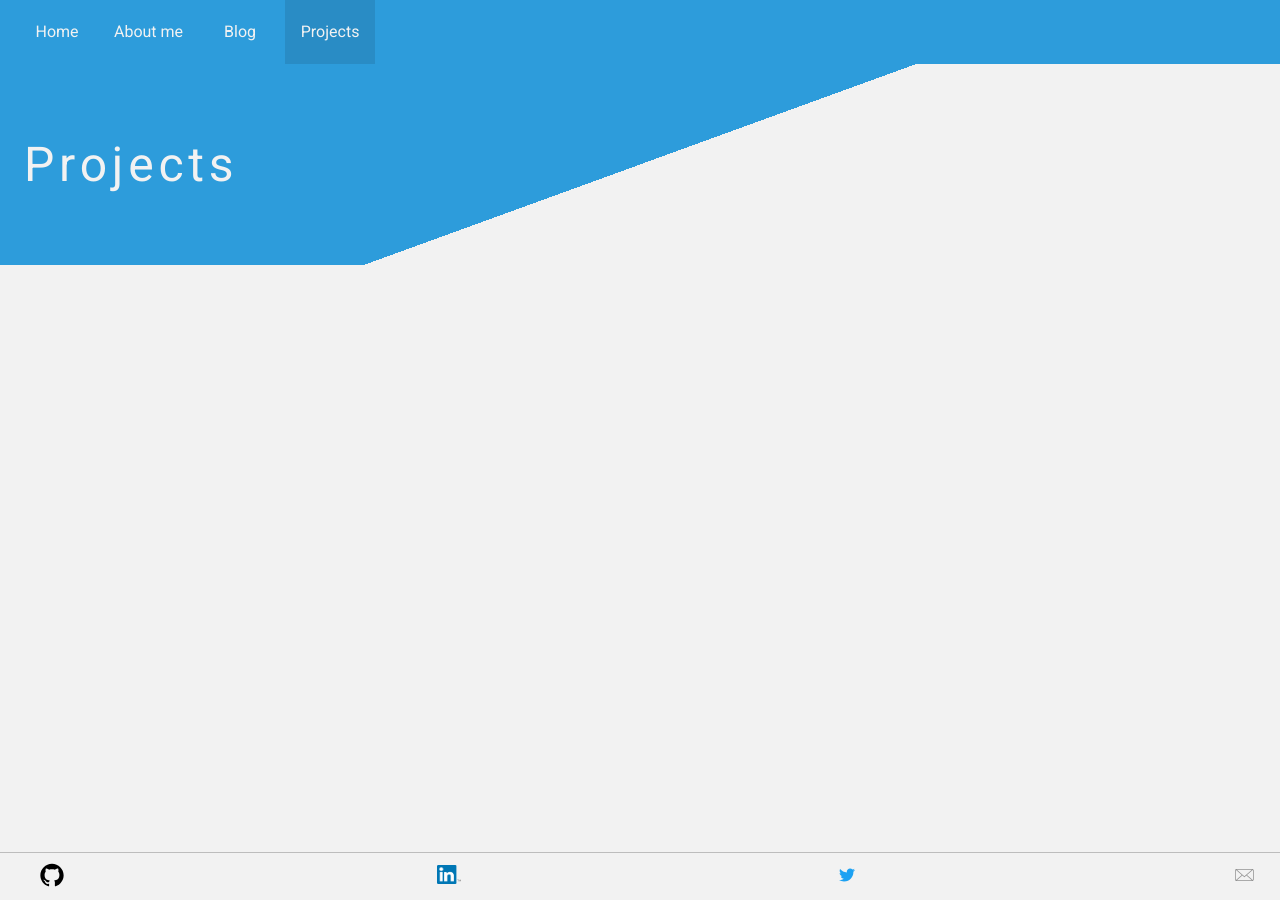
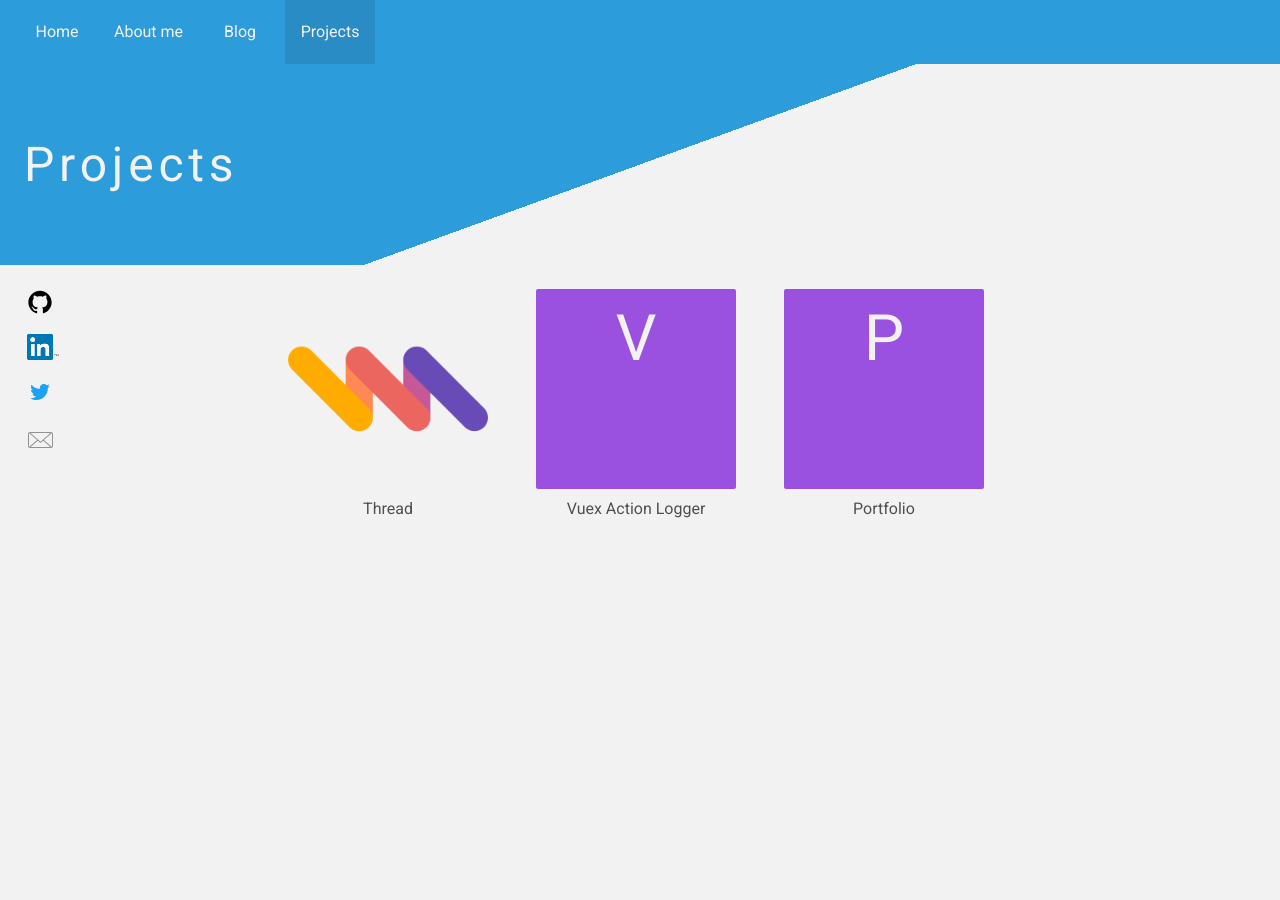
Before and after one commit to Zacharias3690/Portfolio, a Jekyll site: the page built from projects.html, in a window 1280 px wide. Built offline with Jekyll 4.4.1, drawn with Linux system fonts in a browser that asks for light colours.

Commit message:
Projects page

```diff
--- a/_config.yml
+++ b/_config.yml
@@ -42,3 +42,12 @@ navigation:
     url: /blog/
   - text: Projects
     url: /projects/
+projects:
+  - name: Thread
+    url: https://github.com/Zacharias3690/Thread
+    image: /assets/images/thread.png
+    alt: Thread Logo
+  - name: Vuex Action Logger
+    url: https://github.com/Zacharias3690/vuex-action-logger
+  - name: Portfolio
+    url: https://github.com/Zacharias3690/Portfolio
--- a/_includes/social.html
+++ b/_includes/social.html
@@ -1,10 +1,14 @@
+{% if page.url == '/' %}
+<div class="social social--home">
+{% else %}
 <div class="social">
+{% endif %}
     <div class="social__icon">
         <a href="https://github.com/{{site.github_username}}">
             {% include icon-github.svg %}
         </a>
     </div>
-    <div class="social__icon">
+    <div class="social__icon social__icon--linked-in">
         <a href="https://linkedin.com/in/{{site.linkedin_username}}">
             <img src="/assets/images/icon-linkedin.png" alt="LinkedIn">
         </a>
--- a/_sass/_variables.scss
+++ b/_sass/_variables.scss
@@ -2,7 +2,7 @@
 $c-primary: #2D9CDB;
 $c-secondary: #9B51E0;
 $c-background: #F2F2F2;
-$c-border: #BDBDBD;
+$c-dark-gray: #BDBDBD;
 
 $c-text-white: #F2F2F2;
 $c-text-light-gray: #4F4F4F;
@@ -16,3 +16,4 @@ $ease-out: ease-out;
 
 // Breakpoints
 $bp-mobile: 768px;
+$bp-tablet: 900px;
--- /dev/null
+++ b/_sass/components/_project.scss
@@ -0,0 +1,73 @@
+$project-size-desktop: 200px;
+$project-size-mobile: 100px;
+
+.project-list {
+  display: flex;
+  flex-wrap: wrap;
+}
+
+.project {
+  margin-left: $spacing / 2;
+  margin-right: $spacing / 2;
+  width: $project-size-mobile;
+
+  @media screen and (min-width: $bp-mobile) {
+    width: $project-size-desktop;
+    margin-left: $spacing;
+    margin-right: $spacing;
+  }
+
+  &:hover {
+    .project__media {
+      box-shadow: 0 4px 4px 0 rgba(0, 0, 0, 0.25);
+    }
+
+    .project__name {
+      color: black;
+      transform: scale(1.05);
+    }
+  }
+
+  &__name {
+    text-align: center;
+    transition: color 200ms $ease-out, transform 200ms $ease-out;
+  }
+
+  &__media {
+    width: $project-size-mobile;
+    height: $project-size-mobile;
+
+    background: $c-secondary;
+    text-align: center;
+    border-radius: 2px;
+
+    transition: box-shadow 200ms $ease-out;
+
+    @media screen and (min-width: $bp-mobile) {
+      width: $project-size-desktop;
+      height: $project-size-desktop;
+    }
+
+    &--image {
+      background: transparent;
+    }
+
+    span {
+      display: inline-block;
+      color: $c-text-white;
+      font-size: 4em;
+      line-height: 1;
+
+      // (Box size - font size) / 2
+      padding-top: 18px;
+      padding-bottom: 18px;
+    }
+
+    img {
+      position: relative;
+      top: 50%;
+      transform: translate3d(0, -50%, 0);
+      width: 100%;
+    }
+  }
+}
--- a/_sass/components/_social.scss
+++ b/_sass/components/_social.scss
@@ -3,7 +3,7 @@
     bottom: 0;
     left: 0;
     right: 0;
-    border-top: 1px solid $c-border;
+    border-top: 1px solid $c-dark-gray;
     background: $c-background;
     display: flex;
     align-items: center;
@@ -12,14 +12,40 @@
     padding-right: 24px;
     height: 48px;
 
+    @media screen and (min-width: $bp-tablet) {
+        height: auto;
+        left: 24px;
+        right: auto;
+        bottom: auto;
+        background: transparent;
+        justify-content: flex-start;
+        flex-direction: column;
+        border: none;
+        padding: 0;
+        top: 290px;
+    }
+
+    &--home {
+        @media screen and (min-width: $bp-tablet) {
+            top: 317px;
+        }
+    }
+
     &__icon {
         width: 24px;
         height: auto;
-        margin-left: 16px;
-        float: left;
+
+        &--linked-in {
+            position: relative;
+            right: -3px;
+        }
+
+        @media screen and (min-width: $bp-mobile) {
+            margin-bottom: 16px;
+        }
 
         img, svg {
-            width: 24px;
+            width: 32px;
         }
     }
 }
--- a/_sass/styles.scss
+++ b/_sass/styles.scss
@@ -9,3 +9,4 @@
 @import 'components/hero';
 @import 'components/post';
 @import 'components/social';
+@import 'components/project';
--- /dev/null
+++ b/projects.html
@@ -0,0 +1,26 @@
+---
+layout: page
+title: Projects
+permalink: /projects/
+---
+
+<div>
+    <ul class="project-list">
+        {% for project in site.projects %}
+        <li class="project">
+            <a href="{{project.url}}">
+                <div class="project__media {% if project.image %} project__media--image {% endif %}">
+                {% if project.image %}
+                    <img src="{{project.image}}" alt="{{project.alt}}">
+                {% else %}
+                    <span>
+                        {{ project.name | uppercase | slice: 0 }}
+                    </span>
+                {% endif %}
+                </div>
+                <p class="project__name">{{ project.name }}</p>
+            </a>
+        </li>
+        {% endfor %}
+    </ul>
+</div>
```
Also changed, not shown: projects.md (deleted, +0 -5 lines), assets/images/Thread.png (added), assets/images/thread_logo.png (added).
